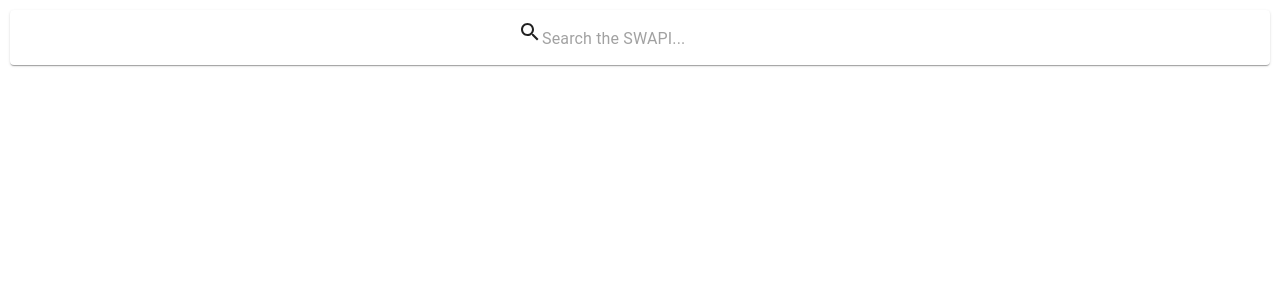
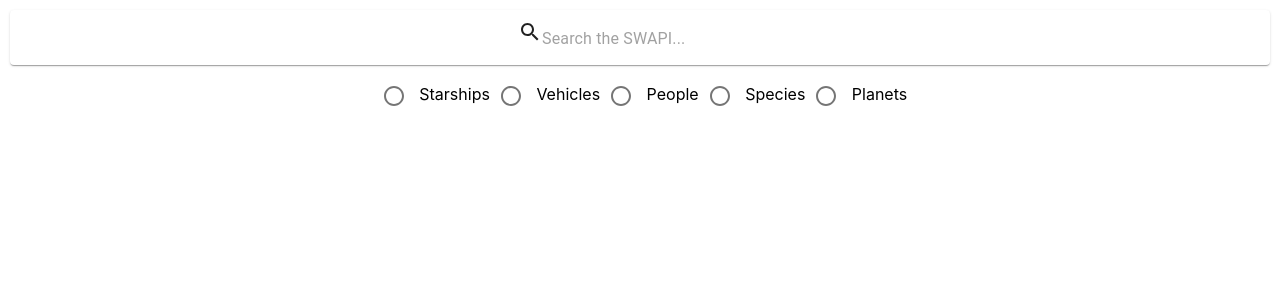
Before and after one commit to jawhnypoh/SWSearch, a React (Create React App) app: page / in a window 1280 px wide. Shown: the top 300 px of the page. Built offline with nearby package versions, Linux system fonts and the light colour scheme; the HTML template or start-up script is replaced by a standard one.

Commit message:
Initializing radio buttons

```diff
--- a/src/components/listItems.js
+++ b/src/components/listItems.js
@@ -4,11 +4,11 @@
     return(
         <div>
             {listItems.map((starship) => (
-                <div class="card">
-                <div class="card-body">
-                  <h5 class="card-title">{starship.name}</h5>
-                  <h6 class="card-subtitle mb-2 text-muted">Model: {starship.model}</h6>
-                  <p class="card-text">Crews: {starship.crew}</p>
+                <div className="card">
+                <div className="card-body">
+                  <h5 className="card-title">{starship.name}</h5>
+                  <h6 className="card-subtitle mb-2 text-muted">Model: {starship.model}</h6>
+                  <p className="card-text">Crews: {starship.crew}</p>
                 </div>
               </div>
             ))}
--- a/src/components/search.js
+++ b/src/components/search.js
@@ -1,5 +1,5 @@
 import React, { Component } from 'react';
-import { Paper, InputBase } from '@material-ui/core';
+import { Paper, InputBase, Radio } from '@material-ui/core';
 import SearchIcon from '@material-ui/icons/Search';
 
 class Search extends Component {
@@ -18,10 +18,15 @@
         this.props.handleFormSubmit(this.state.query);
     }
 
+    setSearchCategory(event) {
+        console.log(event.target.value);
+    }
+
     render() {
         return(
             <div className="search-bar-div">
-                <center><form onSubmit={this.handleSubmit} className="ui-form">
+                <center>
+                    <form onSubmit={this.handleSubmit} className="ui-form">
                         <Paper className="search-field">
                             <SearchIcon color="grey"/>
                             <InputBase
@@ -30,7 +35,25 @@
                                 onChange={this.handleChange} name="swapi-search"
                                 type="text" value={this.state.query} />
                         </Paper>
-                </form></center>
+                    </form>
+                    <div className="radios-container">
+                        <Radio
+                            value="starships"
+                            onChange={this.setSearchCategory} /> Starships
+                        <Radio
+                            value="vehicles"
+                            onChange={this.setSearchCategory} /> Vehicles
+                        <Radio
+                            value="people"
+                            onChange={this.setSearchCategory} /> People
+                        <Radio
+                            value="species"
+                            onChange={this.setSearchCategory} /> Species
+                        <Radio
+                            value="planets"
+                            onChange={this.setSearchCategory} /> Planets
+                    </div>
+                </center>
             </div>
         )
     }
```
Lines whose indentation alone changed are shown as unchanged.
